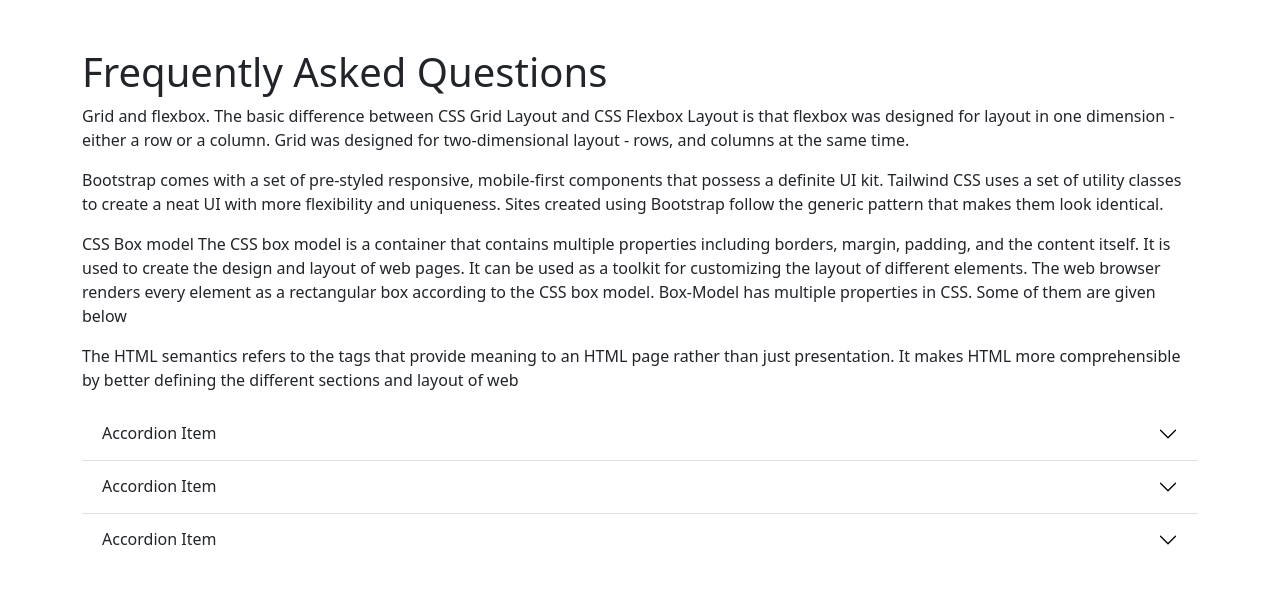
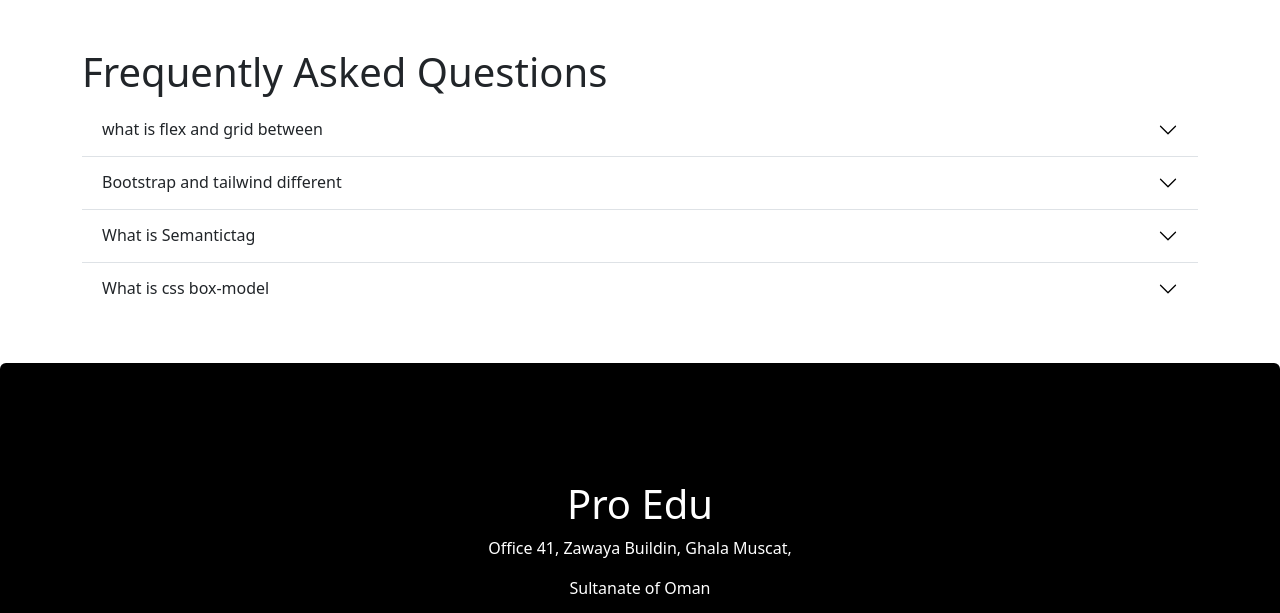
Before and after one commit to Shahjhanmiah/edtech_website, a plain HTML site: page index.html in a window 1280 px wide. Shown: the part 1764-2377 px from the top of the page. Drawn offline with nearby package versions, Linux system fonts and the light colour scheme.

Commit message:
newaccordion-flush

```diff
--- a/index.html
+++ b/index.html
@@ -224,41 +224,52 @@
                   <section class=" container my-5">
                     <div class="">
                       <h1>Frequently Asked Questions</h1>
-                      <p>Grid and flexbox. The basic difference between CSS Grid Layout and CSS Flexbox Layout is that flexbox was designed for layout in one dimension - either a row or a column. Grid was designed for two-dimensional layout - rows, and columns at the same time.</p>
-                      <p>Bootstrap comes with a set of pre-styled responsive, mobile-first components that possess a definite UI kit. Tailwind CSS uses a set of utility classes to create a neat UI with more flexibility and uniqueness. Sites created using Bootstrap follow the generic pattern that makes them look identical.</p>
-                      <p>CSS Box model
-                        The CSS box model is a container that contains multiple properties including borders, margin, padding, and the content itself. It is used to create the design and layout of web pages. It can be used as a toolkit for customizing the layout of different elements. The web browser renders every element as a rectangular box according to the CSS box model. Box-Model has multiple properties in CSS. Some of them are given below</p>
-                        <p>The HTML semantics refers to the tags that provide meaning to an HTML page rather than just presentation. It makes HTML more comprehensible by better defining the different sections and layout of web</p>
+
+
+
+
                     </div>
                     <div class="accordion accordion-flush" id="accordionFlushExample">
                       <div class="accordion-item">
                         <h2 class="accordion-header" id="flush-headingOne">
                           <button class="accordion-button collapsed" type="button" data-bs-toggle="collapse" data-bs-target="#flush-collapseOne" aria-expanded="false" aria-controls="flush-collapseOne">
-                            Accordion Item
+                            what is flex and grid between
                           </button>
                         </h2>
                         <div id="flush-collapseOne" class="accordion-collapse collapse" aria-labelledby="flush-headingOne" data-bs-parent="#accordionFlushExample">
-                          <div class="accordion-body">Placeholder content for this accordion, which is intended to demonstrate the <code>.accordion-flush</code> class. This is the first item's accordion body.</div>
+                          <div class="accordion-body"> <p>Grid and flexbox. The basic difference between CSS Grid Layout and CSS Flexbox Layout is that flexbox was designed for layout in one dimension - either a row or a column. Grid was designed for two-dimensional layout - rows, and columns at the same time.</p></div>
                         </div>
                       </div>
                       <div class="accordion-item">
                         <h2 class="accordion-header" id="flush-headingTwo">
                           <button class="accordion-button collapsed" type="button" data-bs-toggle="collapse" data-bs-target="#flush-collapseTwo" aria-expanded="false" aria-controls="flush-collapseTwo">
-                            Accordion Item
+                            Bootstrap and tailwind different
                           </button>
                         </h2>
                         <div id="flush-collapseTwo" class="accordion-collapse collapse" aria-labelledby="flush-headingTwo" data-bs-parent="#accordionFlushExample">
-                          <div class="accordion-body">Placeholder content for this accordion, which is intended to demonstrate the <code>.accordion-flush</code> class. This is the second item's accordion body. Let's imagine this being filled with some actual content.</div>
+                          <div class="accordion-body"><p>Bootstrap comes with a set of pre-styled responsive, mobile-first components that possess a definite UI kit. Tailwind CSS uses a set of utility classes to create a neat UI with more flexibility and uniqueness. Sites created using Bootstrap follow the generic pattern that makes them look identical.</p></div>
+                        </div>
+                      </div>
+                      <div class="accordion-item">
+                        <h2 class="accordion-header" id="flush-headingTwo">
+                          <button class="accordion-button collapsed" type="button" data-bs-toggle="collapse" data-bs-target="#flush-collapseTwo" aria-expanded="false" aria-controls="flush-collapseTwo">
+                            What is Semantictag
+                          </button>
+                        </h2>
+                        <div id="flush-collapseTwo" class="accordion-collapse collapse" aria-labelledby="flush-headingTwo" data-bs-parent="#accordionFlushExample">
+                          <div class="accordion-body"><p>The HTML semantics refers to the tags that provide meaning to an HTML page rather than just presentation. It makes HTML more comprehensible by better defining the different sections and layout of web</p>
+                        </div>
                         </div>
                       </div>
                       <div class="accordion-item">
                         <h2 class="accordion-header" id="flush-headingThree">
                           <button class="accordion-button collapsed" type="button" data-bs-toggle="collapse" data-bs-target="#flush-collapseThree" aria-expanded="false" aria-controls="flush-collapseThree">
-                            Accordion Item
+                            What is css box-model
                           </button>
                         </h2>
                         <div id="flush-collapseThree" class="accordion-collapse collapse" aria-labelledby="flush-headingThree" data-bs-parent="#accordionFlushExample">
-                          <div class="accordion-body">Placeholder content for this accordion, which is intended to demonstrate the <code>.accordion-flush</code> class. This is the third item's accordion body. Nothing more exciting happening here in terms of content, but just filling up the space to make it look, at least at first glance, a bit more representative of how this would look in a real-world application.</div>
+                          <div class="accordion-body"><p>CSS Box model
+                            The CSS box model is a container that contains multiple properties including borders, margin, padding, and the content itself. It is used to create the design and layout of web pages. It can be used as a toolkit for customizing the layout of different elements. The web browser renders every element as a rectangular box according to the CSS box model. Box-Model has multiple properties in CSS. Some of them are given below</p></div>
                         </div>
                       </div>
                     </div>
```
